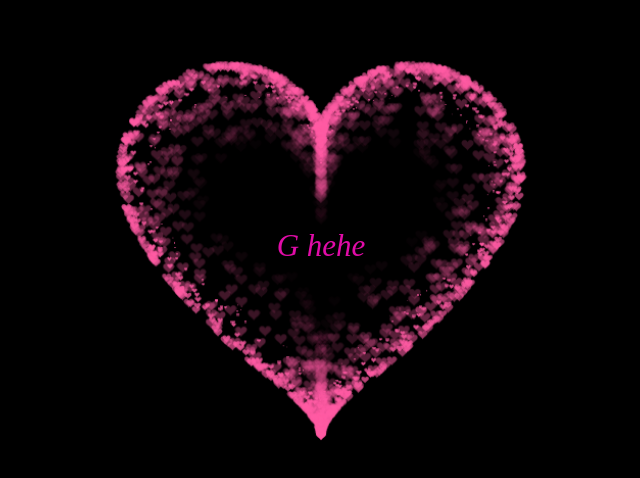
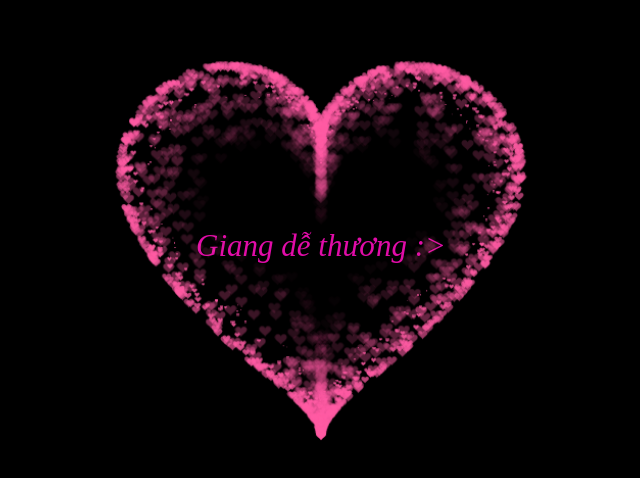
Before and after one commit to harleynguyen1205/hehe, a plain HTML site: page index.html in a window 1280 px wide. Shown: the part 152-630 px from the top of the page, without its empty margins (319-959 px from the left). Drawn offline with Linux system fonts and the light colour scheme.

Commit message:
Update index.html

```diff
--- a/index.html
+++ b/index.html
@@ -306,6 +306,6 @@ display: flex;
 align-items: center;
 justify-content: center;
 margin-bottom: 5px;
-text-align: center;">G hehe </div>
+text-align: center;">Giang dễ thương :> </div>
 </BODY>
 </HTML>
```
